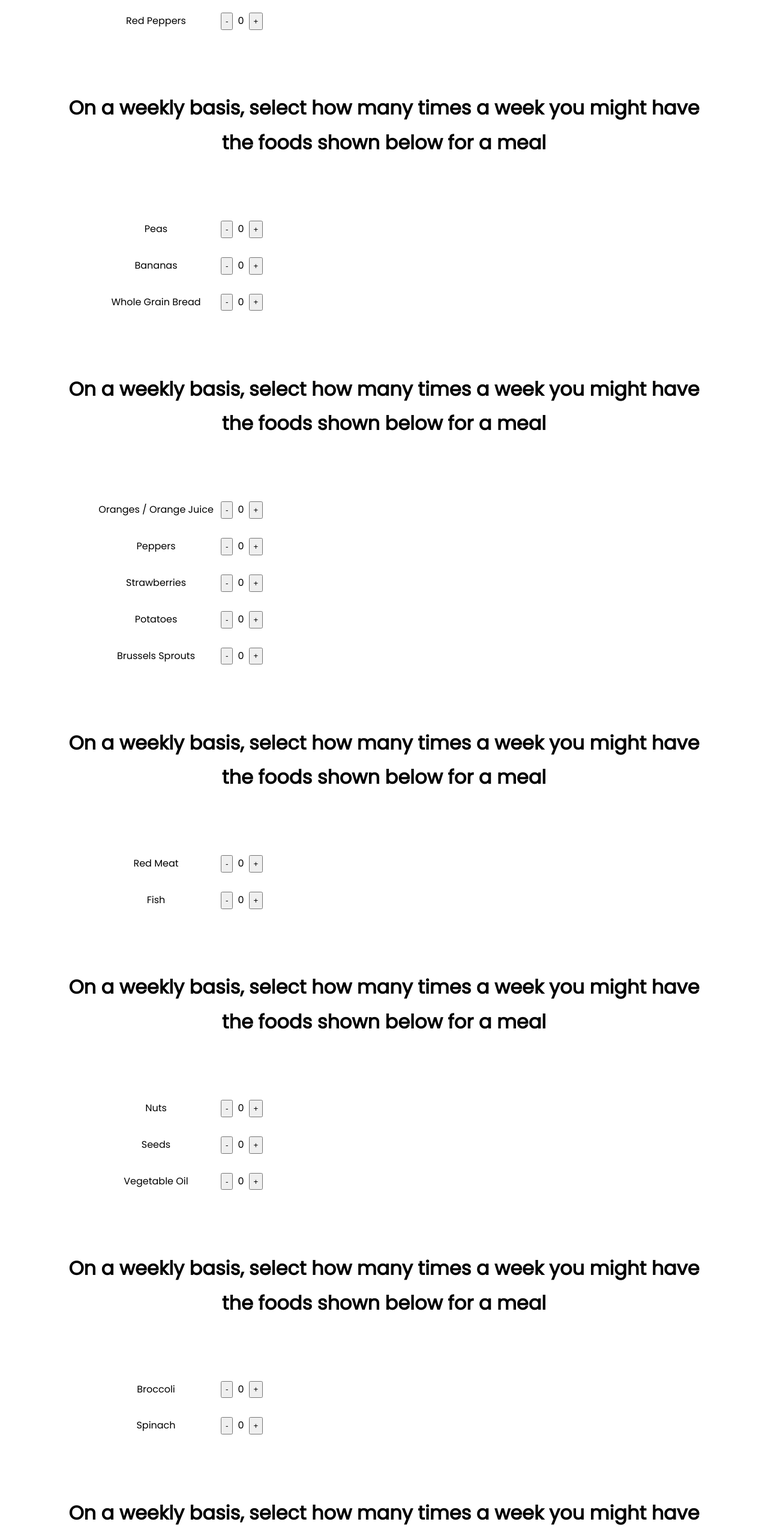
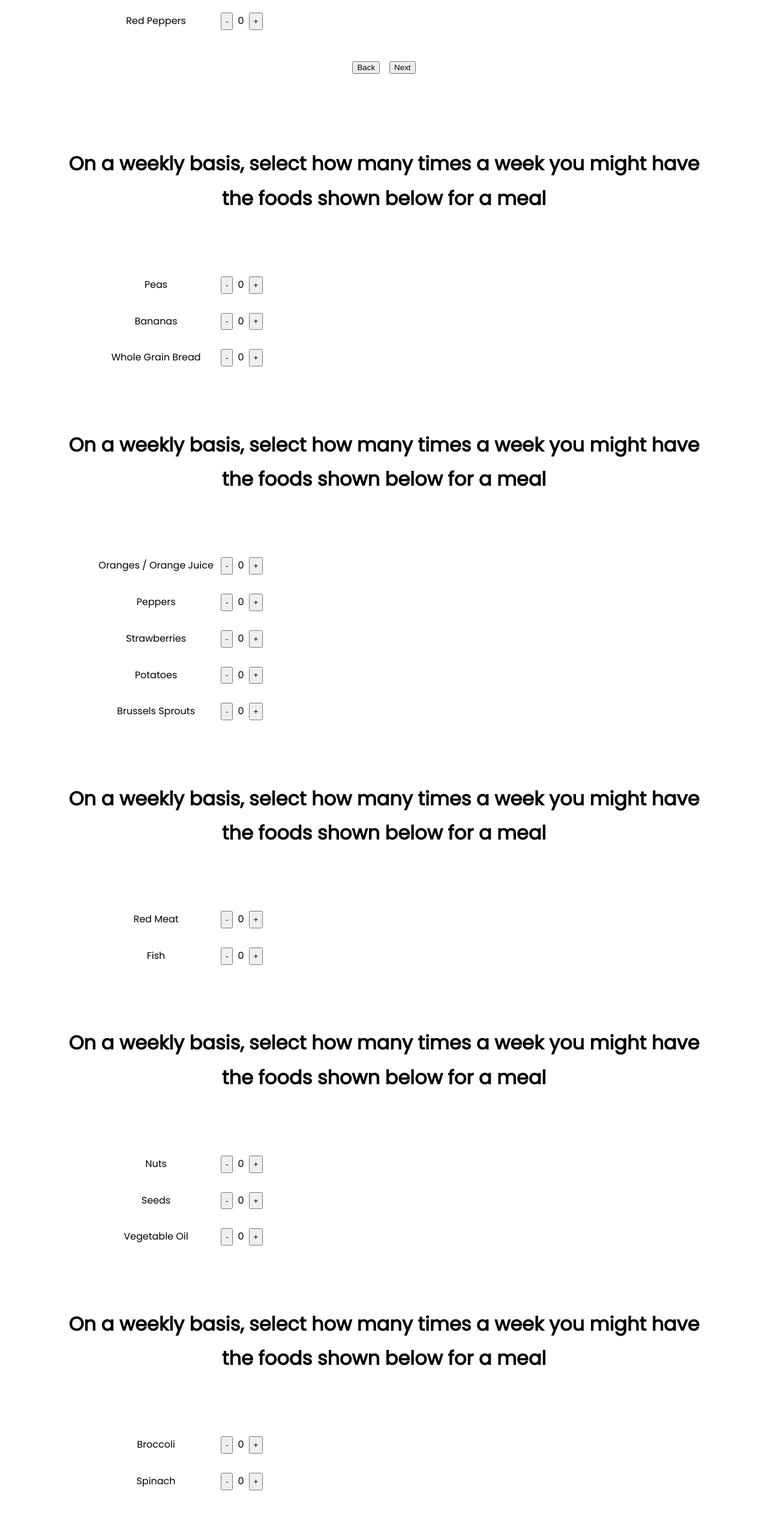
Before and after one commit to ShrewdStyle/vue3_food_doctor, a Vue app: page /questions in a window 1280 px wide. Shown: the part 997-3560 px from the top of the page at 60% size. Built offline with nearby package versions, Linux system fonts and the light colour scheme.

Commit message:
component IDs added and restructured layout

```diff
--- a/src/components/Questions/Questions.vue
+++ b/src/components/Questions/Questions.vue
@@ -11,11 +11,23 @@
     </div>
     <div id="q2">
       <Vit-A :questions="questions"></Vit-A>
+    </div>
+    <div id="q3">
       <Vit-B :questions="questions"></Vit-B>
+    </div>
+    <div id="q4">
       <Vit-C :questions="questions"></Vit-C>
+    </div>
+    <div id="q5">
       <Vit-D :questions="questions"></Vit-D>
+    </div>
+    <div id="q6">
       <Vit-E :questions="questions"></Vit-E>
+    </div>
+    <div id="q7">
       <Vit-K :questions="questions"></Vit-K>
+    </div>
+    <div id="q8">
       <Vit-Calc :questions="questions"></Vit-Calc>
     </div>
   </div>
@@ -45,6 +57,7 @@ export default {
   data() {
     return {
       results: [],
+      isActive: false,
       questions: [
         {
           id: 1,
@@ -112,4 +125,12 @@ export default {
   min-width: 200px;
 }
 
+.buttons {
+  padding: 2rem;
+}
+
+.prevQ, .nextQ {
+  margin: 0 .5rem;
+}
+
 </style>
--- a/src/components/Questions/Vitamins/VitA.vue
+++ b/src/components/Questions/Vitamins/VitA.vue
@@ -55,6 +55,10 @@
         <button class="btnIncrease" @click="foodIncrease('rpCounter')">+</button>
       </div>
     </div>
+    <div class="buttons">
+      <button class="prevQ">Back</button>
+      <button class="nextQ">Next</button>
+    </div>
   </div>
 </template>
 
```
